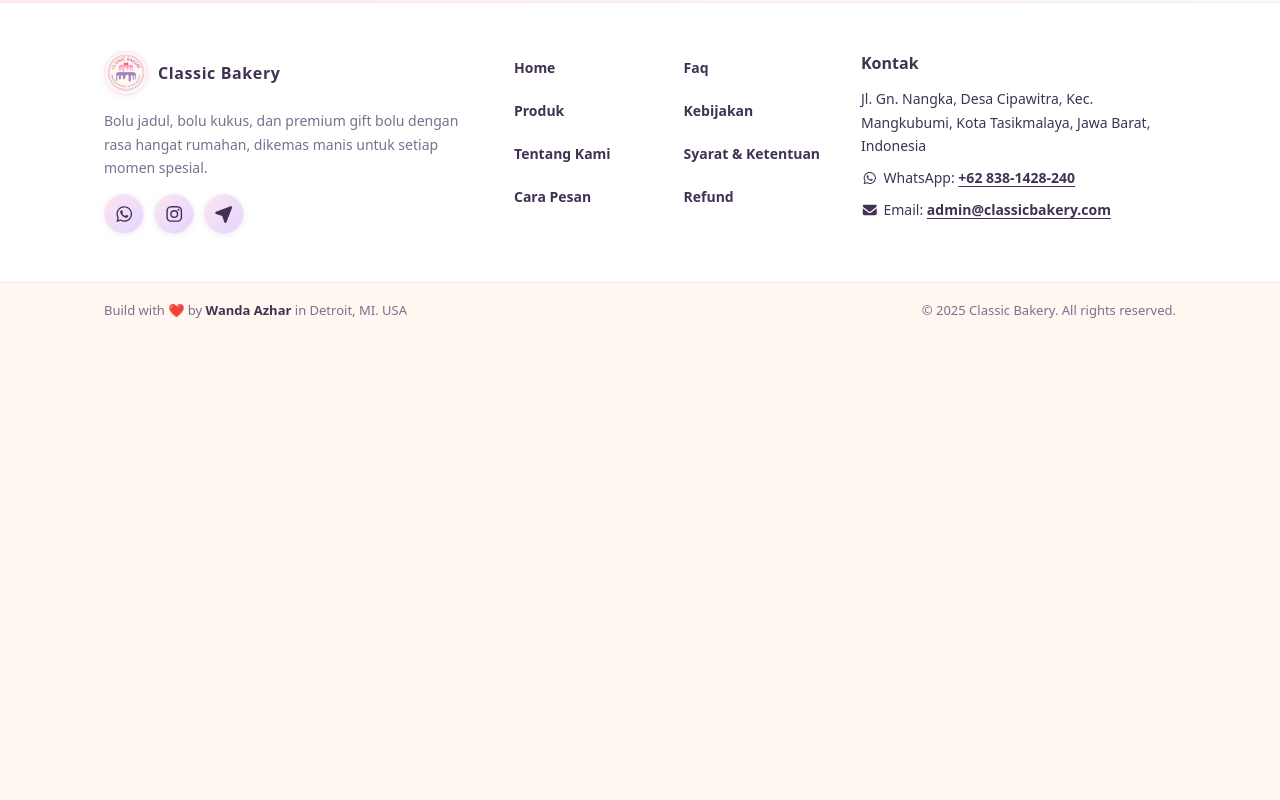
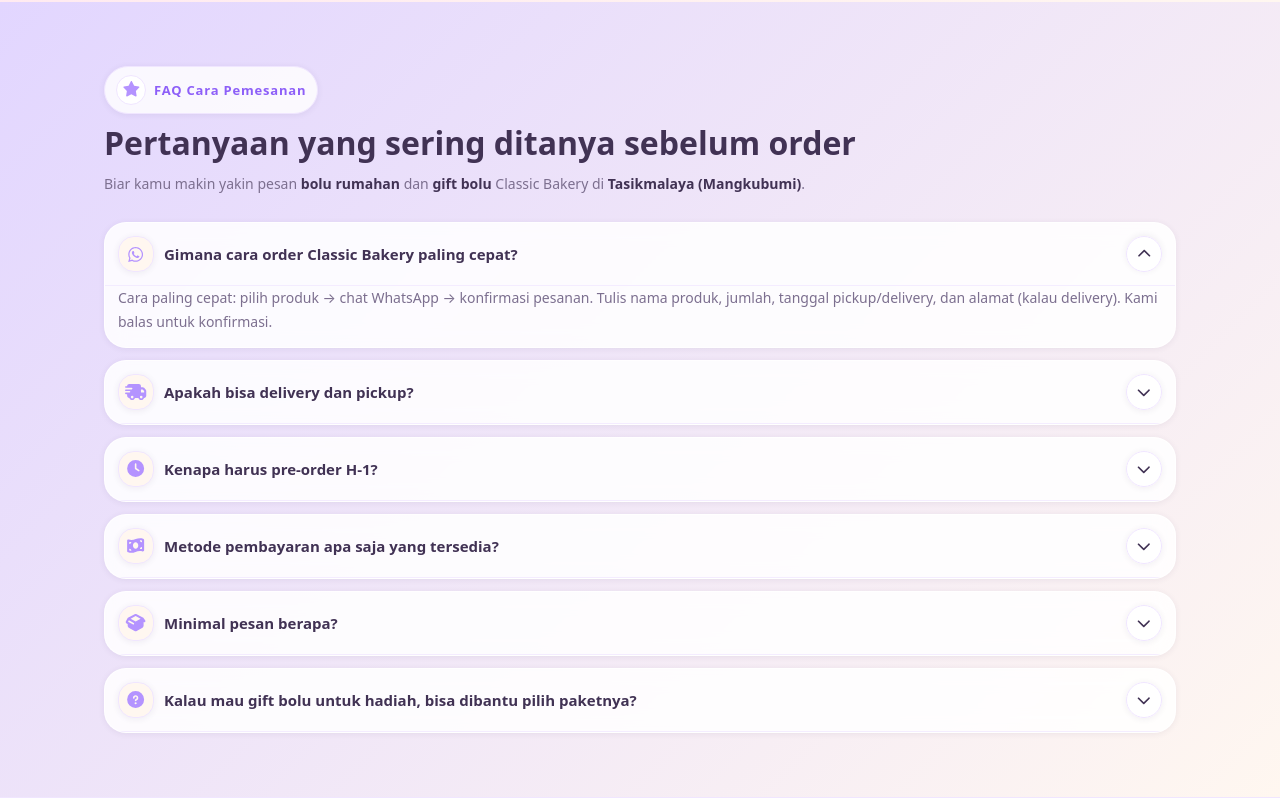
Before and after one commit to wandaazhar007/frontend-classic-bakery, a Next.js app: page /cara-pemesanan in a window 1280 px wide. Shown: the part 2300-3100 px from the top of the page. Before the commit the page ends 2637 px from the top, so only its background shows below. Built offline with nearby package versions, Linux system fonts and the light colour scheme; no server answers.

Commit message:
add section faq cara pemesanan

```diff
--- a/app/cara-pemesanan/page.tsx
+++ b/app/cara-pemesanan/page.tsx
@@ -3,6 +3,7 @@
 import StepByStep from "../components/stepByStep/StepByStep";
 import InfoLayanan from "../components/infoLayanan/InfoLayanan";
 import MetodePembayaran from "../components/metodePembayaran/MetodePembayaran";
+import FaqCaraPemesanan from "../components/faqCaraPemesanan/FaqCaraPemesanan";
 
 const SITE_NAME = "Classic Bakery";
 
@@ -127,6 +128,7 @@
       <StepByStep />
       <InfoLayanan />
       <MetodePembayaran />
+      <FaqCaraPemesanan />
     </main>
   );
 }
--- /dev/null
+++ b/app/components/faqCaraPemesanan/FaqCaraPemesanan.module.scss
@@ -0,0 +1,196 @@
+@use "../../styles/variables" as v;
+@use "../../styles/responsive" as r;
+
+.section {
+  padding: 4.8rem 0;
+  background: linear-gradient(135deg, v.$color-purple-soft, v.$color-cream);
+
+  @include r.up(md) {
+    padding: 6.4rem 0;
+  }
+}
+
+.header {
+  display: flex;
+  flex-direction: column;
+  gap: 1rem;
+  margin-bottom: 2rem;
+
+  @include r.up(md) {
+    margin-bottom: 2.6rem;
+  }
+}
+
+/* consistent kicker pattern */
+.kicker {
+  display: inline-flex;
+  align-items: center;
+  width: fit-content;
+  gap: 0.8rem;
+  padding: 0.8rem 1.1rem;
+  border-radius: 999rem;
+  background: rgba(255, 255, 255, 0.82);
+  border: v.$border-width solid v.$color-border-soft;
+  box-shadow: v.$shadow-sm;
+  font-size: 1.3rem;
+  font-weight: 900;
+  letter-spacing: 0.08rem;
+  color: v.$color-purpleText;
+}
+
+.kickerIcon {
+  width: 3rem;
+  height: 3rem;
+  border-radius: 999rem;
+  display: grid;
+  place-items: center;
+  background: v.$color-white;
+  border: v.$border-width solid v.$color-border-soft;
+  color: v.$color-purple;
+  font-size: 1.5rem;
+}
+
+.title {
+  font-size: 2.4rem;
+  line-height: v.$lh-tight;
+  font-weight: 900;
+  color: v.$color-text-main;
+
+  @include r.up(md) {
+    font-size: 3.2rem;
+  }
+}
+
+.subtitle {
+  font-size: 1.4rem;
+  line-height: v.$lh-relaxed;
+  color: v.$color-text-muted;
+  max-width: 86rem;
+
+  strong {
+    color: v.$color-text-main;
+    font-weight: 900;
+  }
+}
+
+.accordion {
+  display: grid;
+  gap: 1rem;
+
+  @include r.up(md) {
+    gap: 1.2rem;
+  }
+}
+
+.item {
+  border-radius: 2.2rem;
+  border: v.$border-width solid rgba(255, 255, 255, 0.75);
+  background: rgba(255, 255, 255, 0.86);
+  backdrop-filter: blur(1rem);
+  box-shadow: v.$shadow-sm;
+  overflow: hidden;
+}
+
+.question {
+  width: 100%;
+  display: flex;
+  align-items: center;
+  justify-content: space-between;
+  gap: 1rem;
+
+  padding: 1.3rem 1.3rem;
+  text-align: left;
+
+  background: transparent;
+  border: none;
+
+  &:hover {
+    background: rgba(255, 196, 220, 0.22);
+  }
+
+  &:focus-visible {
+    outline: 0.2rem solid v.$color-purple;
+    outline-offset: -0.2rem;
+  }
+}
+
+.qLeft {
+  display: flex;
+  align-items: center;
+  gap: 1rem;
+  min-width: 0;
+}
+
+.qIcon {
+  width: 3.6rem;
+  height: 3.6rem;
+  border-radius: 1.6rem;
+  display: grid;
+  place-items: center;
+
+  background: v.$color-cream;
+  border: v.$border-width solid v.$color-border-soft;
+  box-shadow: v.$shadow-sm;
+
+  color: v.$color-purple;
+  font-size: 1.7rem;
+  flex: 0 0 auto;
+}
+
+.qText {
+  font-size: 1.5rem;
+  font-weight: 900;
+  color: v.$color-text-main;
+  line-height: 1.35;
+  min-width: 0;
+}
+
+.chev {
+  width: 3.6rem;
+  height: 3.6rem;
+  border-radius: 999rem;
+  display: grid;
+  place-items: center;
+
+  background: rgba(255, 255, 255, 0.8);
+  border: v.$border-width solid v.$color-border-soft;
+  box-shadow: v.$shadow-sm;
+
+  color: v.$color-text-main;
+  font-size: 1.4rem;
+
+  transition: transform v.$transition-base;
+  flex: 0 0 auto;
+}
+
+.chevOpen {
+  transform: rotate(180deg);
+}
+
+/* Real accordion: closed = max-height 0, open = max-height big */
+.answerWrap {
+  max-height: 0;
+  overflow: hidden;
+  transition: max-height v.$transition-base;
+  border-top: v.$border-width solid rgba(240, 230, 255, 0.7);
+}
+
+.answerOpen {
+  max-height: 40rem;
+  /* cukup untuk jawaban panjang */
+}
+
+.answerInner {
+  padding: 0 1.3rem 1.3rem;
+}
+
+.answerText {
+  font-size: 1.4rem;
+  line-height: v.$lh-relaxed;
+  color: v.$color-text-muted;
+
+  strong {
+    color: v.$color-text-main;
+    font-weight: 900;
+  }
+}
--- /dev/null
+++ b/app/components/faqCaraPemesanan/FaqCaraPemesanan.tsx
@@ -0,0 +1,132 @@
+"use client";
+
+import { useMemo, useState } from "react";
+import { FontAwesomeIcon } from "@fortawesome/react-fontawesome";
+import {
+  faStar,
+  faCircleQuestion,
+  faChevronDown,
+  faTruckFast,
+  faClock,
+  faMoneyBillWave,
+  faBoxOpen,
+} from "@fortawesome/free-solid-svg-icons";
+import { faWhatsapp } from "@fortawesome/free-brands-svg-icons";
+import styles from "./FaqCaraPemesanan.module.scss";
+
+type FaqItem = {
+  q: string;
+  a: string;
+  icon: any;
+};
+
+export default function FaqCaraPemesanan() {
+  const items: FaqItem[] = useMemo(
+    () => [
+      {
+        q: "Gimana cara order Classic Bakery paling cepat?",
+        a: "Cara paling cepat: pilih produk → chat WhatsApp → konfirmasi pesanan. Tulis nama produk, jumlah, tanggal pickup/delivery, dan alamat (kalau delivery). Kami balas untuk konfirmasi.",
+        icon: faWhatsapp,
+      },
+      {
+        q: "Apakah bisa delivery dan pickup?",
+        a: "Bisa keduanya. Kamu boleh pickup, atau minta delivery khusus area Mangkubumi (Tasikmalaya) dengan radius sekitar 30 km.",
+        icon: faTruckFast,
+      },
+      {
+        q: "Kenapa harus pre-order H-1?",
+        a: "Karena kami mengutamakan bolu rumahan yang fresh dan teksturnya lembut. Dengan pre-order H-1, pesananmu diproses sesuai jadwal dan kemasan tetap rapi (terutama untuk gift bolu).",
+        icon: faClock,
+      },
+      {
+        q: "Metode pembayaran apa saja yang tersedia?",
+        a: "Pembayaran bisa cash (tunai), transfer bank, DANA, dan GoPay. Setelah bayar, kirim bukti pembayaran via WhatsApp untuk mempercepat konfirmasi.",
+        icon: faMoneyBillWave,
+      },
+      {
+        q: "Minimal pesan berapa?",
+        a: "Minimum order adalah 1. Kamu bisa pesan satu produk untuk ngemil sendiri, atau beberapa box untuk acara dan hadiah.",
+        icon: faBoxOpen,
+      },
+      {
+        q: "Kalau mau gift bolu untuk hadiah, bisa dibantu pilih paketnya?",
+        a: "Bisa. Ceritakan kebutuhanmu (acara apa, untuk siapa, budget), nanti kami bantu rekomendasikan gift bolu yang paling cocok, termasuk saran kemasan agar tampil cantik saat diberikan.",
+        icon: faCircleQuestion,
+      },
+    ],
+    []
+  );
+
+  const [openIndex, setOpenIndex] = useState<number | null>(0);
+
+  return (
+    <section className={styles.section} aria-labelledby="faq-order-title">
+      <div className="container">
+        <header className={styles.header}>
+          <p className={styles.kicker}>
+            <span className={styles.kickerIcon} aria-hidden="true">
+              <FontAwesomeIcon icon={faStar} />
+            </span>
+            FAQ Cara Pemesanan
+          </p>
+
+          <h2 id="faq-order-title" className={styles.title}>
+            Pertanyaan yang sering ditanya sebelum order
+          </h2>
+
+          <p className={styles.subtitle}>
+            Biar kamu makin yakin pesan <strong>bolu rumahan</strong> dan{" "}
+            <strong>gift bolu</strong> Classic Bakery di{" "}
+            <strong>Tasikmalaya (Mangkubumi)</strong>.
+          </p>
+        </header>
+
+        <div className={styles.accordion} role="list" aria-label="FAQ Cara Pemesanan">
+          {items.map((it, idx) => {
+            const isOpen = openIndex === idx;
+            const contentId = `faq-order-content-${idx}`;
+            const buttonId = `faq-order-button-${idx}`;
+
+            return (
+              <div key={it.q} className={styles.item} role="listitem">
+                <button
+                  id={buttonId}
+                  type="button"
+                  className={styles.question}
+                  aria-expanded={isOpen}
+                  aria-controls={contentId}
+                  onClick={() => setOpenIndex((prev) => (prev === idx ? null : idx))}
+                >
+                  <span className={styles.qLeft}>
+                    <span className={styles.qIcon} aria-hidden="true">
+                      <FontAwesomeIcon icon={it.icon} />
+                    </span>
+                    <span className={styles.qText}>{it.q}</span>
+                  </span>
+
+                  <span
+                    className={`${styles.chev} ${isOpen ? styles.chevOpen : ""}`}
+                    aria-hidden="true"
+                  >
+                    <FontAwesomeIcon icon={faChevronDown} />
+                  </span>
+                </button>
+
+                <div
+                  id={contentId}
+                  role="region"
+                  aria-labelledby={buttonId}
+                  className={`${styles.answerWrap} ${isOpen ? styles.answerOpen : ""}`}
+                >
+                  <div className={styles.answerInner}>
+                    <p className={styles.answerText}>{it.a}</p>
+                  </div>
+                </div>
+              </div>
+            );
+          })}
+        </div>
+      </div>
+    </section>
+  );
+}
```
